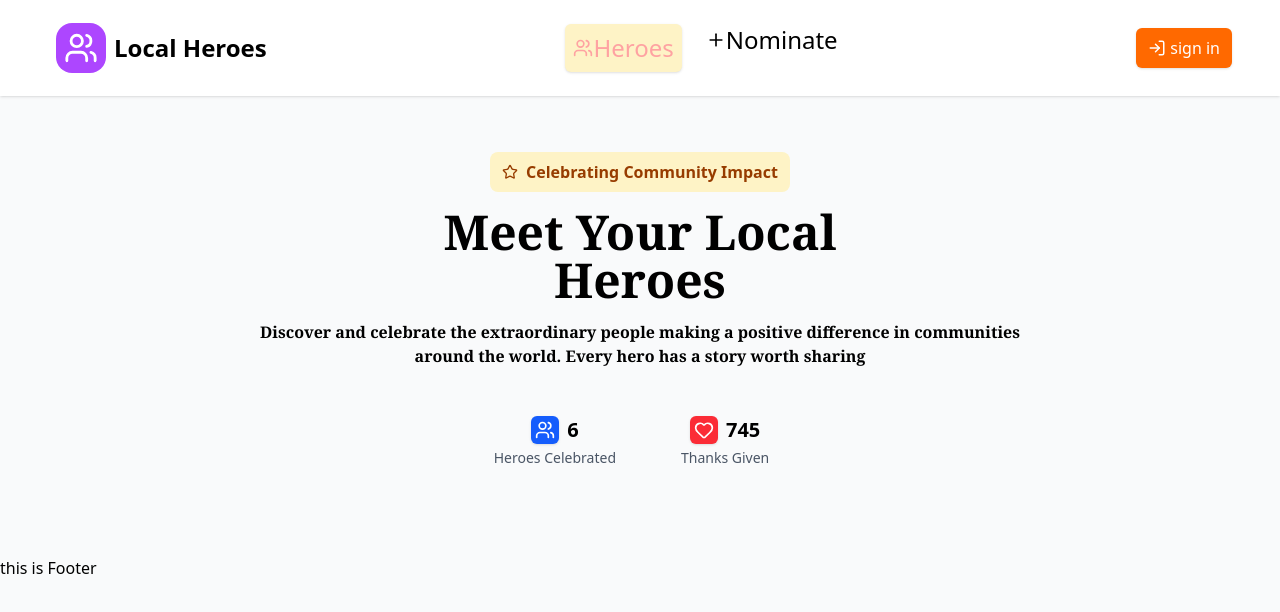
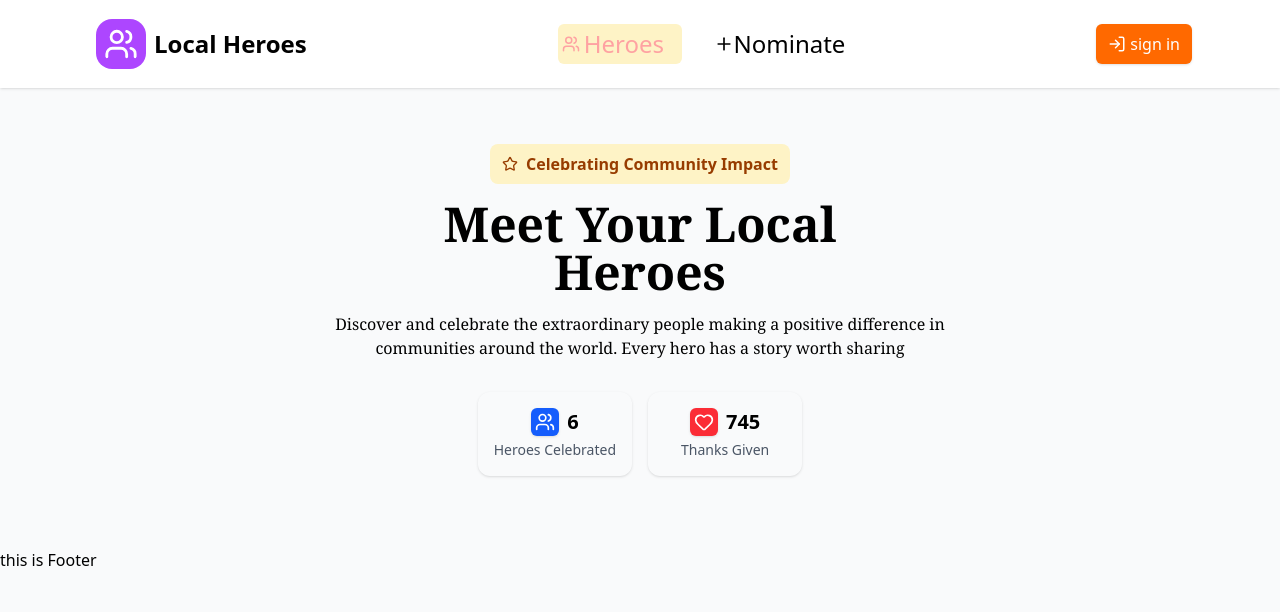
Before and after one commit to Local-Heroes/Local-Heroes-, a React (Vite) app: page /Herosection in a window 1280 px wide. Shown: the top 612 px of the page. Built offline with nearby package versions, Linux system fonts and the light colour scheme.

Commit message:
navbar and herosection

```diff
--- a/src/components/HeroSection.jsx
+++ b/src/components/HeroSection.jsx
@@ -3,7 +3,7 @@ import { Star, Users, Heart } from "lucide-react";
 
 function Herosection() {
     return (
-        <div className="flex flex-col items-center justify-center gap-4 py-6 px-4 text-center">
+        <div className="flex flex-col items-center justify-center gap-4 py-6 px-4 text-center sm:px-20">
 
             <div className="flex justify-center">
                 <p className="flex items-center font-bold text-amber-800 bg-amber-100 px-3 py-2 rounded-lg text-sm md:text-base">
@@ -18,14 +18,16 @@ function Herosection() {
                     Meet Your Local <br /> Heroes
                 </h1>
             </div>
-            <div>
-                <p className="font-serif font-bold text-black text-center w-200 line-clamp-2">
-                    Discover and celebrate the extraordinary people making a positive difference in communities around the world. Every hero has a story worth sharing
+            <div    className=" flex  text-center sm:px-50" >
+                <p className="flex font-serif  text-black ">
+                    Discover and celebrate the extraordinary people making a
+                    positive difference in communities around the world.
+                     Every hero has a story worth sharing
                 </p>
             </div>
             <div className="grid grid-cols-2 gap-4 py-4 px-4">
 
-                <div className="p-4 rounded-xl  text-center">
+                <div className="p-4 rounded-xl  text-center shadow">
                     <div className="flex items-center justify-center gap-2">
                         <Users size={28} className="bg-blue-600 rounded-md shadow text-white p-1" />
                         <p className="font-bold text-xl">6</p>
@@ -34,8 +36,8 @@ function Herosection() {
                 </div>
 
 
-                <div className="p-4 rounded-xl  text-center">
-                    <div className="flex items-center justify-center gap-2">
+                <div className="p-4 rounded-xl  text-center shadow">
+                    <div className="flex items-center justify-center gap-2 ">
                         <Heart size={28} className="bg-red-500 rounded-md shadow text-white p-1" />
                         <p className="font-bold text-xl">745</p>
                     </div>
--- a/src/components/Navbar.jsx
+++ b/src/components/Navbar.jsx
@@ -6,7 +6,7 @@ import Herosection from './HeroSection';
 
 function Navbar() {
   return (
-    <header className='bg-white shadow-sm'>
+    <header className='bg-white shadow-sm sm:px-10' >
       <div className='container mx-auto py-4 px-4'>
         <nav className="flex items-center justify-between">
           <div className='gap-6 ml-10'>
@@ -19,17 +19,17 @@ function Navbar() {
 
           </Link>
           </div>
-          <div className="flex py-2 px-3 justify-between gap-6">
-            <div className='bg-amber-100 rounded-md shadow'>
+          <div className="grid grid-cols-2 gap-6 py-2 px-2">
+            <div className='bg-amber-100 rounded-md mr-2'>
             <Link
-              to="/Herosection" className="flex items-center gap-0 text-red-300 text-2xl px-2 py-2 "
+              to="/Herosection" className="flex items-center gap-1 text-red-300 text-2xl px-1 py-1 rounded-md "
 
             >
-              <Users size={20}/>
+              <Users size={18}/>
               <span>Heroes</span>
             </Link>
             </div>
-            <div>
+            <div className='flex'>
             <Link to="/" className="flex items-center gap-0 text-black  text-2xl">
             <Plus size={20} />
              <span>Nominate</span>
```
